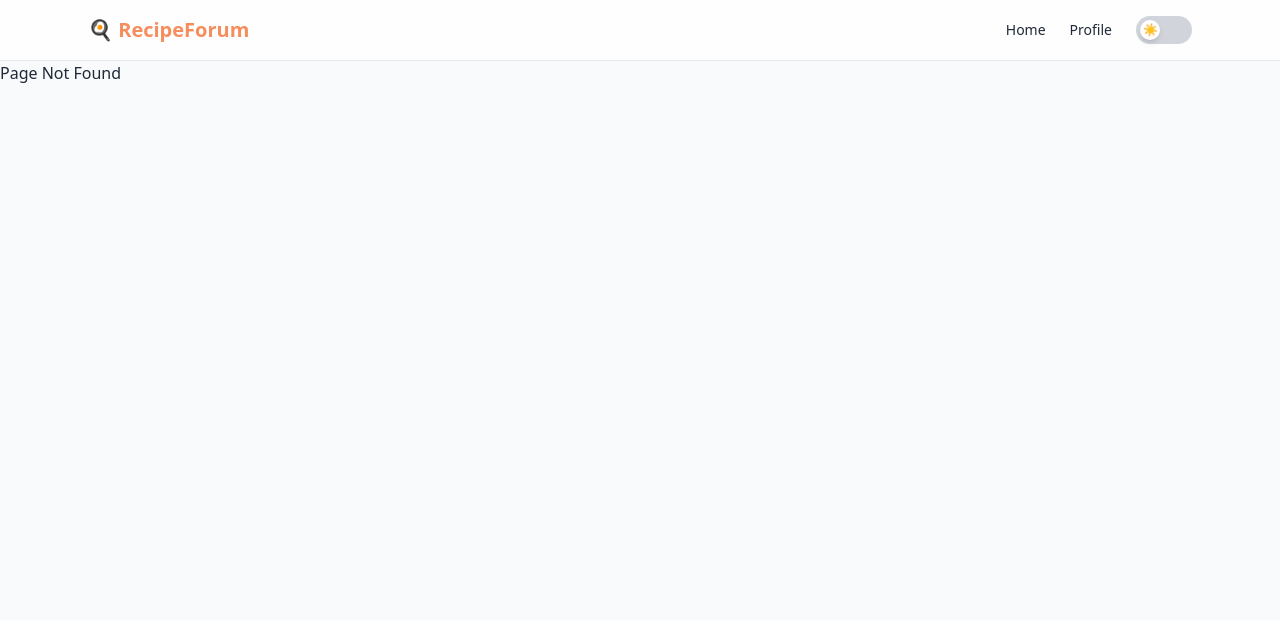
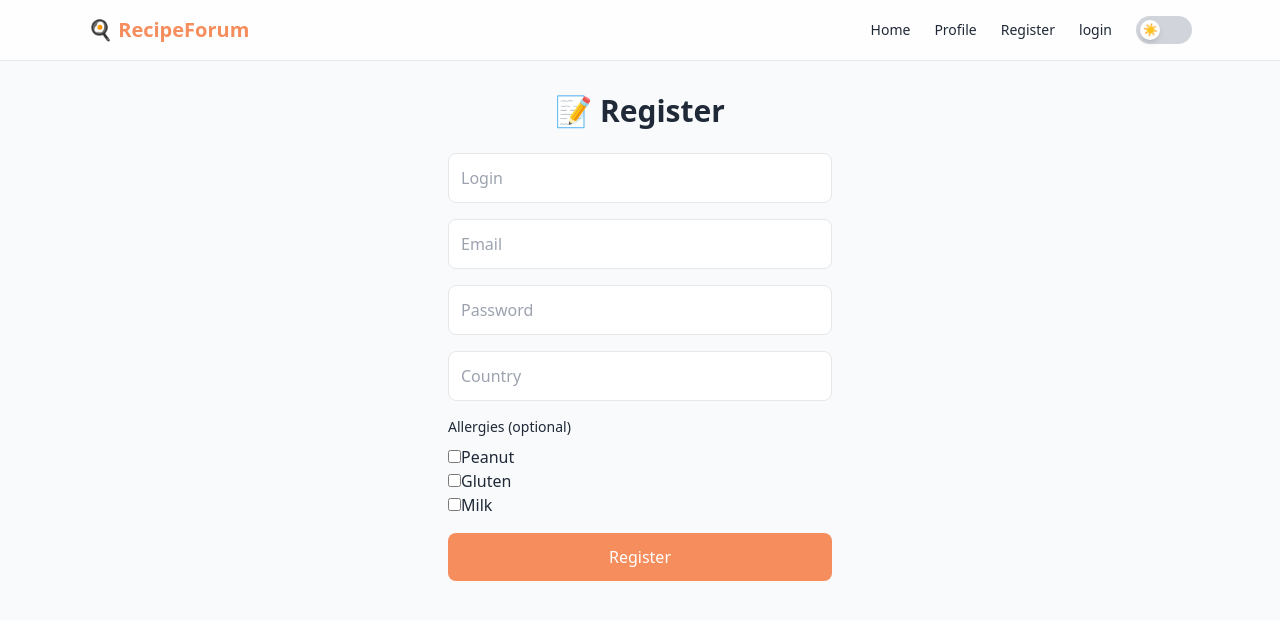
Before and after one commit to BenDevPersonal/RecipeSharingForum, a React (Vite) app in the folder RecipeSharingReact/: page /register in a window 1280 px wide. Before the commit this address had no page. Shown: the top 620 px of the page. Built offline with nearby package versions, Linux system fonts and the light colour scheme.

Commit message:
login and register pages done

```diff
--- a/RecipeSharingReact/src/App.jsx
+++ b/RecipeSharingReact/src/App.jsx
@@ -2,6 +2,8 @@ import { useState, createContext } from 'react'
 import { BrowserRouter as Router, Routes, Route } from 'react-router-dom'
 import { Home } from './pages/Home'
 import { Profile } from './pages/Profile'
+import { Register } from "./pages/Register";
+import { Login } from "./pages/Login";
 import { Navbar } from './components/Navbar'
 import { QueryClient, QueryClientProvider } from '@tanstack/react-query'
 import { ThemeProvider } from './components/ThemeProvider'
@@ -32,6 +34,8 @@ function App() {
               <Routes>
                 <Route path="/" element={<Home />} />
                 <Route path="/profile" element={<ProtectedRoute><Profile /></ProtectedRoute>} />
+                 <Route path="/register" element={<Register />} />
+                 <Route path="/login" element={<Login />} />
                 <Route path="/*" element={<>Page Not Found</>} />
               </Routes>
             </Router>
--- /dev/null
+++ b/RecipeSharingReact/src/api/auth.js
@@ -0,0 +1,10 @@
+import { api } from "./api";
+
+export const register = async (data) => {
+  const res = await api.post("/api/auth/register", data);
+  return res.data;
+};
+export const login = async (data) => {
+  const res = await api.post("/api/auth/login", data);
+  return res.data;
+};
--- a/RecipeSharingReact/src/components/Navbar.jsx
+++ b/RecipeSharingReact/src/components/Navbar.jsx
@@ -25,6 +25,13 @@ export function Navbar() {
 
                     <Link to="/profile" className="hover:text-accent transition">
                         Profile
+                    </Link>
+
+                    <Link to="/register" className="hover:text-accent transition">
+                         Register
+                    </Link>
+                    <Link to="/login" className="hover:text-accent transition">
+                         login
                     </Link>
 
                     <ThemeToggle darkMode={darkMode} toggleTheme={toggleTheme} className="hidden sm:flex" />
--- /dev/null
+++ b/RecipeSharingReact/src/pages/Login.jsx
@@ -0,0 +1,79 @@
+import { useState, useContext } from "react";
+import { useNavigate } from "react-router-dom";
+import { login } from "../api/auth";
+import { AppContext } from "../App";
+import { ErrorMessage } from "../components/ErrorMessage";
+
+export function Login() {
+  const [form, setForm] = useState({
+    identifier: "",
+    password: "",
+  });
+
+  const [error, setError] = useState("");
+
+  const { setUser } = useContext(AppContext);
+  const navigate = useNavigate();
+
+  const handleChange = (e) => {
+    setForm((prev) => ({
+      ...prev,
+      [e.target.name]: e.target.value,
+    }));
+  };
+
+  const handleSubmit = async (e) => {
+    e.preventDefault();
+    setError("");
+
+    try {
+      const data = await login(form);
+
+      localStorage.setItem("token", data.token);
+
+      setUser(data.user.login); // matches Home.jsx
+
+      navigate("/");
+    } catch (err) {
+      setError(err.message);
+    }
+  };
+
+  return (
+    <div className="max-w-md mx-auto p-8">
+      <h1 className="text-3xl font-bold mb-6 text-center">
+        🔐 Login
+      </h1>
+
+      {error && <ErrorMessage message={error} />}
+
+      <form onSubmit={handleSubmit} className="space-y-4">
+        <input
+          name="identifier"
+          placeholder="Username or Email"
+          value={form.identifier}
+          onChange={handleChange}
+          className="w-full p-3 rounded-lg border bg-white dark:bg-gray-900"
+          required
+        />
+
+        <input
+          name="password"
+          type="password"
+          placeholder="Password"
+          value={form.password}
+          onChange={handleChange}
+          className="w-full p-3 rounded-lg border bg-white dark:bg-gray-900"
+          required
+        />
+
+        <button
+          type="submit"
+          className="w-full bg-accent text-white py-3 rounded-lg"
+        >
+          Login
+        </button>
+      </form>
+    </div>
+  );
+}
--- /dev/null
+++ b/RecipeSharingReact/src/pages/Register.jsx
@@ -0,0 +1,123 @@
+import { useState } from "react";
+import { register } from "../api/auth";
+import { ErrorMessage } from "../components/ErrorMessage";
+
+export function Register() {
+  const [form, setForm] = useState({
+    login: "",
+    email: "",
+    password: "",
+    countryId: "",
+    allergyIds: [],
+  });
+
+  const [error, setError] = useState("");
+
+  const handleChange = (e) => {
+    setForm({
+      ...form,
+      [e.target.name]: e.target.value,
+    });
+  };
+
+  const handleAllergyChange = (e) => {
+    const value = parseInt(e.target.value);
+
+    setForm((prev) => ({
+      ...prev,
+      allergyIds: prev.allergyIds.includes(value)
+        ? prev.allergyIds.filter((id) => id !== value)
+        : [...prev.allergyIds, value],
+    }));
+  };
+
+  const handleSubmit = async (e) => {
+    e.preventDefault();
+
+    try {
+      await register(form);
+      alert("Registered successfully!");
+    } catch (err) {
+      setError(err.message);
+    }
+  };
+
+  return (
+    <div className="max-w-md mx-auto p-8">
+      <h1 className="text-3xl font-bold mb-6 text-center">
+        📝 Register
+      </h1>
+
+      {error && <ErrorMessage message={error} />}
+
+      <form onSubmit={handleSubmit} className="space-y-4">
+
+        <input
+          name="login"
+          placeholder="Login"
+          value={form.login}
+          onChange={handleChange}
+          className="w-full p-3 rounded-lg border text-gray-900 dark:text-white bg-white dark:bg-gray-900"
+          required
+        />
+
+        <input
+          name="email"
+          type="email"
+          placeholder="Email"
+          value={form.email}
+          onChange={handleChange}
+          className="w-full p-3 rounded-lg border text-gray-900 dark:text-white bg-white dark:bg-gray-900"
+          required
+        />
+
+        <input
+          name="password"
+          type="password"
+          placeholder="Password"
+          value={form.password}
+          onChange={handleChange}
+          className="w-full p-3 rounded-lg border text-gray-900 dark:text-white bg-white dark:bg-gray-900"
+          required
+        />
+
+        <input
+          name="country"
+
+          placeholder="Country "
+          value={form.country}
+          onChange={handleChange}
+          className="w-full p-3 rounded-lg border text-gray-900 dark:text-white bg-white dark:bg-gray-900"
+          required
+        />
+
+        {/* Optional allergies */}
+        <div>
+          <p className="text-sm mb-2">Allergies (optional)</p>
+
+          <label className="block">
+            <input type="checkbox" value={1} onChange={handleAllergyChange} />
+            Peanut
+          </label>
+
+          <label className="block">
+            <input type="checkbox" value={2} onChange={handleAllergyChange} />
+            Gluten
+          </label>
+
+          <label className="block">
+            <input type="checkbox" value={3} onChange={handleAllergyChange} />
+            Milk
+          </label>
+        </div>
+
+        <button
+          type="submit"
+          className="w-full bg-accent text-white py-3 rounded-lg"
+        >
+          Register
+        </button>
+      </form>
+    </div>
+  );
+}
```
